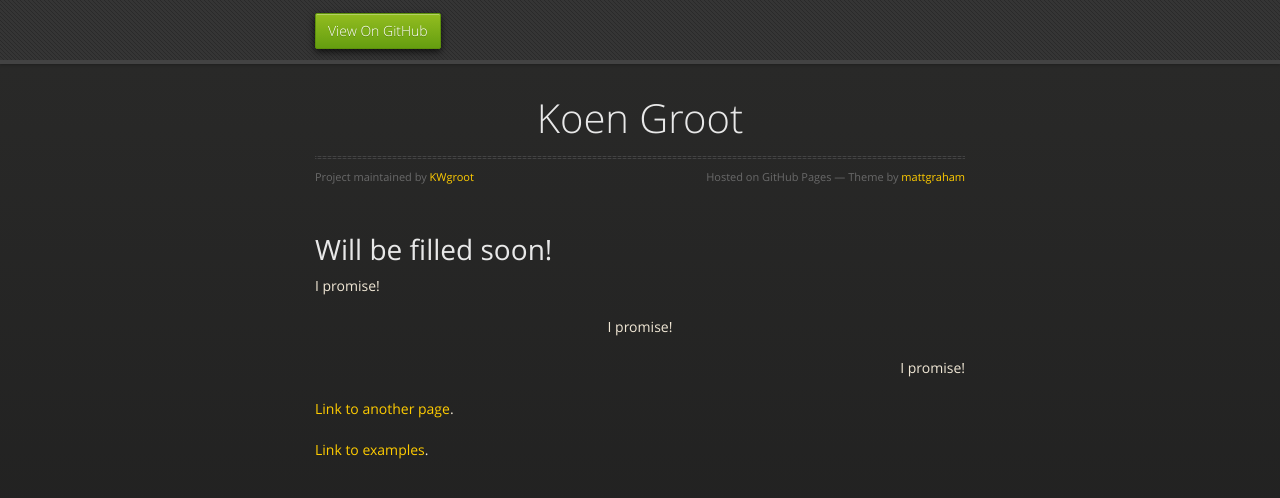
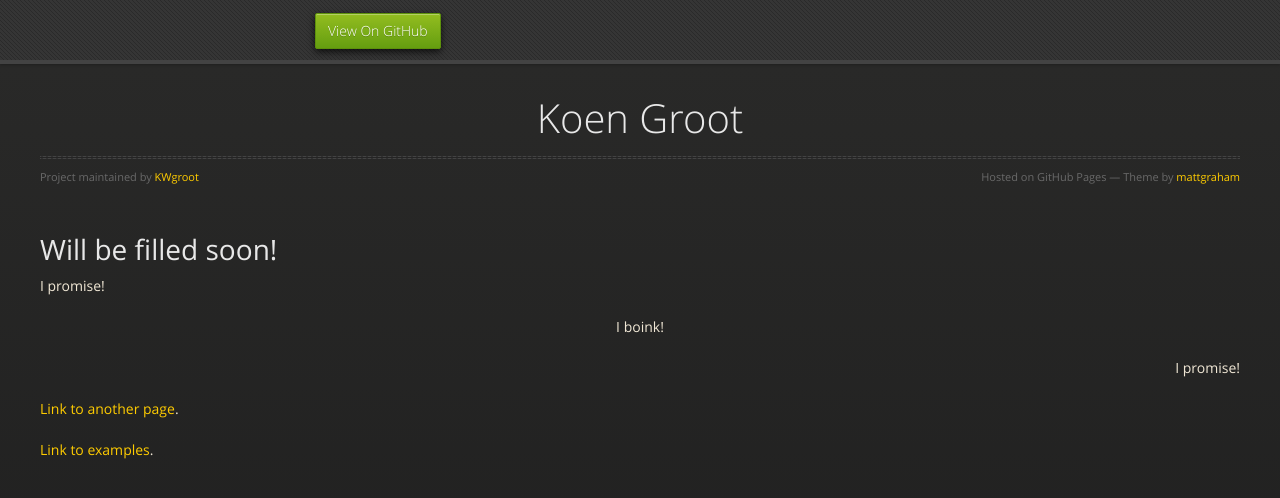
Before and after one commit to KWgroot/GitHub-Page, a Jekyll site: the page built from index.md, in a window 1280 px wide. Shown: the top 498 px of the page. Built offline with Jekyll 4.4.1, drawn with Linux system fonts in a browser that asks for light colours; the repository's description, which GitHub fills in, is left out; our own code applies the rules of GitHub Pages for plain Markdown files.

Commit message:
Hoozah! I have a grasp of the functions!

```diff
--- a/Gemfile
+++ b/Gemfile
@@ -5,3 +5,5 @@ source "https://rubygems.org"
 gemspec
 gem "github-pages", group: :jekyll_plugins
 gem "jekyll-remote-theme"
+
+gem "webrick", "~> 1.8"
--- a/_layouts/default.html
+++ b/_layouts/default.html
@@ -32,7 +32,6 @@
       </div><!-- end header -->
 
     <div class="wrapper">
-
       <section>
         <div id="title">
           <h1>{{ site.title | default: site.github.repository_name }}</h1>
@@ -45,7 +44,6 @@
         {{ content }}
 
       </section>
-
     </div>
   </body>
 </html>
--- a/_sass/jekyll-theme-midnight.scss
+++ b/_sass/jekyll-theme-midnight.scss
@@ -3,7 +3,7 @@
 @import "rouge-base16-dark.scss";
 
 body {
-  padding:0px 0 20px 0px;
+  padding:0px 0px 0px;
   margin: 0px;
   font:14px/1.5 "OpenSansRegular", "Helvetica Neue", Helvetica, Arial, sans-serif;
   color:#f0e7d5;
@@ -76,7 +76,7 @@ strong {
 }
 
 .wrapper {
-  max-width:650px;
+  max-width:1200px;
   margin:0 auto;
   position:relative;
   padding: 0 20px;
@@ -231,7 +231,7 @@ dt {
 }
 
 section {
-  max-width:650px;
+  max-width:1200px;
   padding: 30px 0px 50px 0px;
   margin: 20px 0;
   margin-top: 70px;
--- a/index.md
+++ b/index.md
@@ -6,7 +6,7 @@ layout: default
 
 <p style="text-align:left;">I promise!</p>
 
-<p style="text-align:center;">I promise!</p>
+<p style="text-align:center;">I boink!</p>
 
 <p style="text-align:right;">I promise!</p>
 
```
